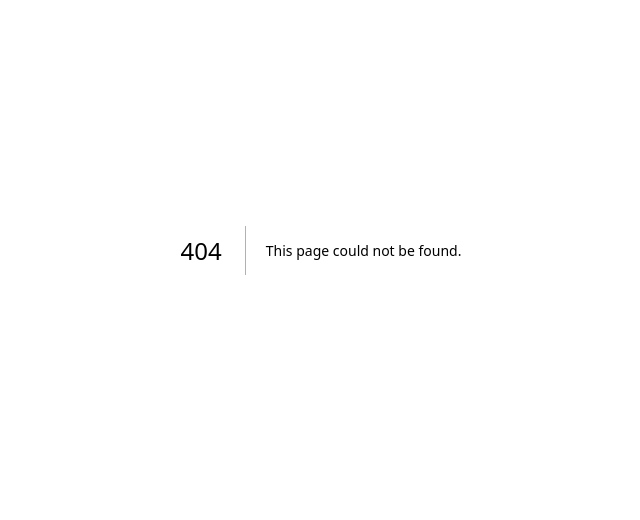
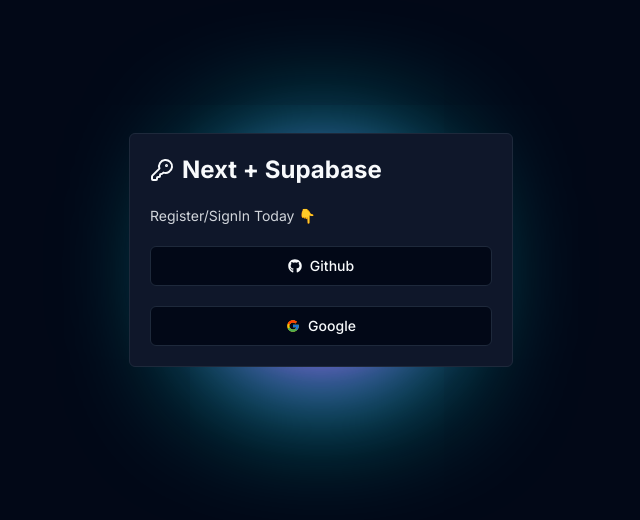
Before and after one commit to hilmi92101/next-supabase-react-query, a Next.js app: page /auth in a window 1280 px wide. Before the commit this address had no page. Shown: the part 150-670 px from the top of the page, without its empty margins (319-959 px from the left). Built offline with nearby package versions, Linux system fonts and the light colour scheme.

Commit message:
setup auth page ui

```diff
--- a/package.json
+++ b/package.json
@@ -17,6 +17,7 @@
     "next-themes": "^0.3.0",
     "react": "^18",
     "react-dom": "^18",
+    "react-icons": "^5.2.1",
     "tailwind-merge": "^2.4.0",
     "tailwindcss-animate": "^1.0.7"
   },
--- /dev/null
+++ b/src/app/auth/page.tsx
@@ -0,0 +1,43 @@
+// main
+import React from 'react'
+
+// packages: ui
+import { KeyRound } from 'lucide-react'
+import { Button } from '@/components/ui/button'
+import { FaGithub } from 'react-icons/fa'
+import { FcGoogle } from 'react-icons/fc'
+
+
+export default function page() {
+    return (
+        <div className="flex items-center justify-center w-full h-screen">
+            <div className="w-96 rounded-md border p-5 space-y-5 relative bg-slate-900">
+
+                <div className="flex items-center gap-2">
+                    <KeyRound />
+                    <h1 className="text-2xl font-bold">Next + Supabase</h1>
+                </div>
+
+                <p className="text-sm text-gray-300">
+                    Register/SignIn Today 👇
+                </p>
+
+                <div className="flex flex-col gap-5">
+                    <Button
+                        className=" w-full flex items-center gap-2 "
+                        variant="outline"
+                    >
+                        <FaGithub /> Github
+                    </Button>
+                    <Button
+                        className=" w-full flex items-center gap-2 "
+                        variant="outline"
+                    >
+                        <FcGoogle /> Google
+                    </Button>
+                </div>
+                <div className="glowBox -z-10"></div>
+            </div>
+        </div>
+    )
+}
--- a/src/app/globals.css
+++ b/src/app/globals.css
@@ -67,3 +67,14 @@
         @apply bg-background text-foreground;
     }
 }
+
+.glowBox {
+    position: absolute;
+    top: calc(50% - 20px);
+    left: calc(50% - 20px);
+    width: 40px;
+    height: 40px;
+    border-radius: 50%;
+    background-color: #fff;
+    box-shadow: 0 0 60px 30px #fff, 0 0 100px 60px #f0f, 0 0 140px 90px #0ff;
+}
```
Also changed, not shown: 1 other file (tests, documents, lock files or other folders).
